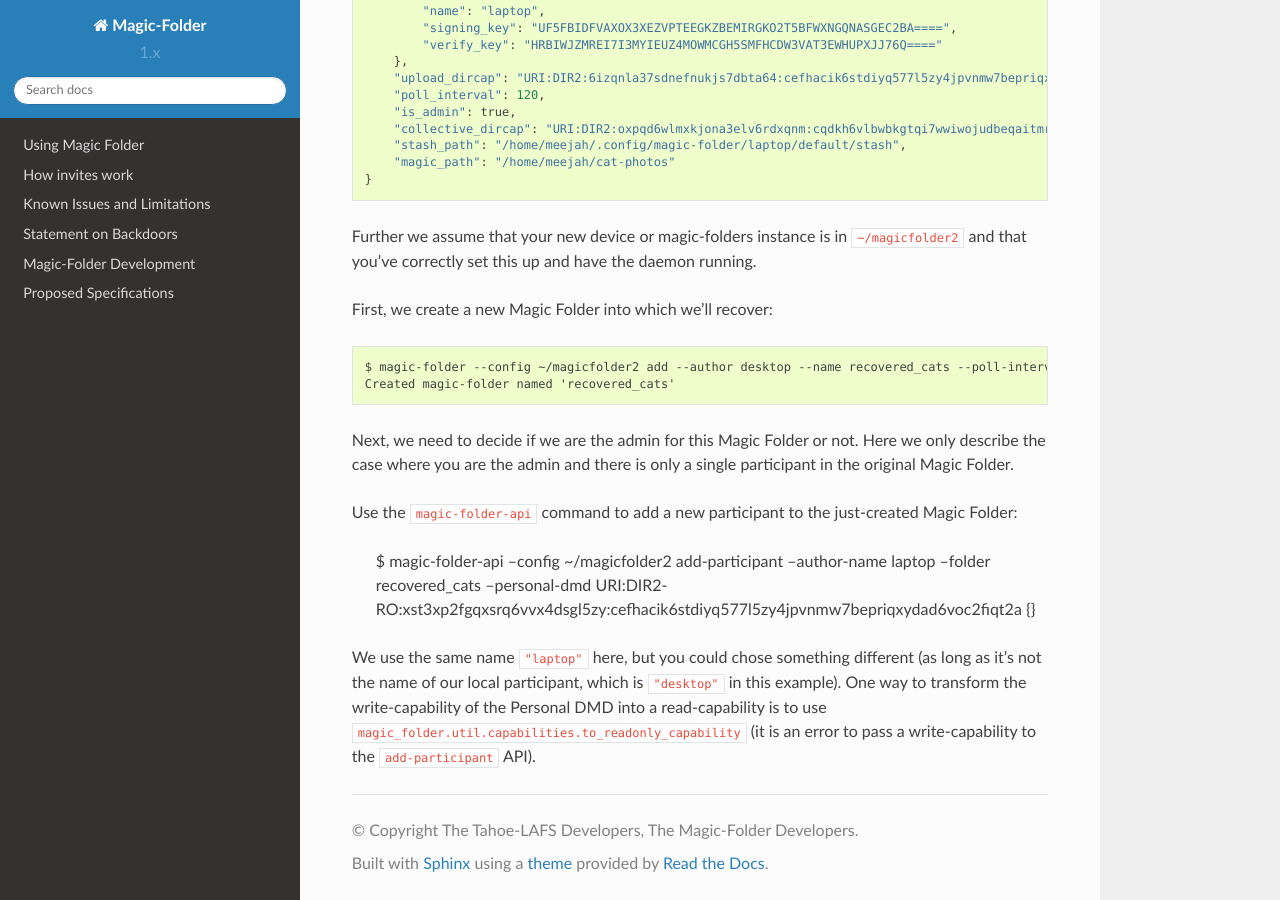
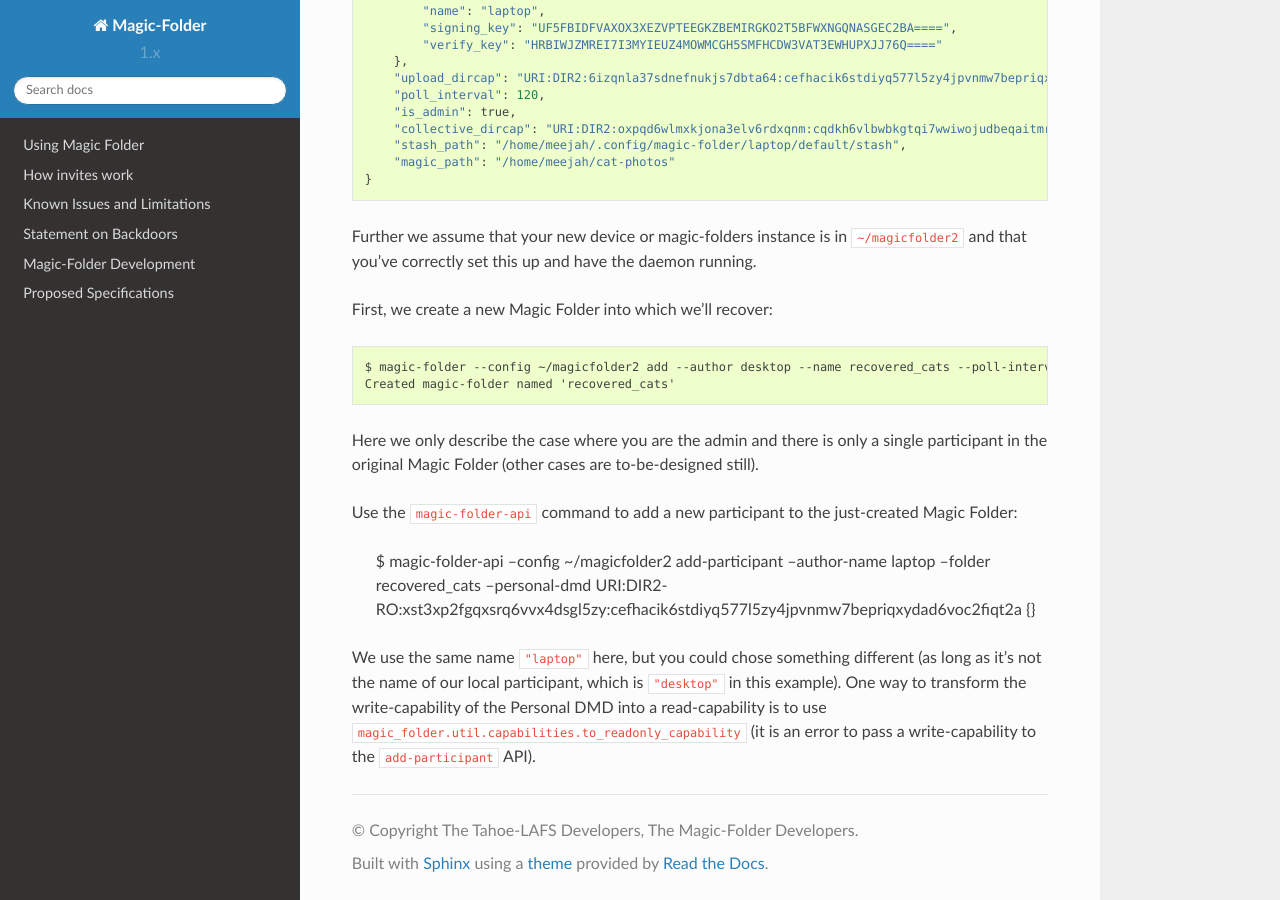
Before and after one commit to tahoe-lafs/magic-folder, a Sphinx documentation site: the page built from docs/proposed/recovery.rst, in a window 1280 px wide and 900 px high, scrolled down 1656 px. Built offline with Sphinx 7.4.7 and the Read the Docs theme 2.0.0, drawn with Linux system fonts in a browser that asks for light colours; pages that are not in the unit, such as notebooks, are missing from menus.

Commit message:
more-clear that we only support the 'admin' case

```diff
--- a/docs/proposed/recovery.rst
+++ b/docs/proposed/recovery.rst
@@ -85,8 +85,7 @@
     $ magic-folder --config ~/magicfolder2 add --author desktop --name recovered_cats --poll-interval 120 ~/favourite-kitties
     Created magic-folder named 'recovered_cats'
 
-Next, we need to decide if we are the admin for this Magic Folder or not.
-Here we only describe the case where you are the admin and there is only a single participant in the original Magic Folder.
+Here we only describe the case where you are the admin and there is only a single participant in the original Magic Folder (other cases are to-be-designed still).
 
 Use the ``magic-folder-api`` command to add a new participant to the just-created Magic Folder:
 
```
